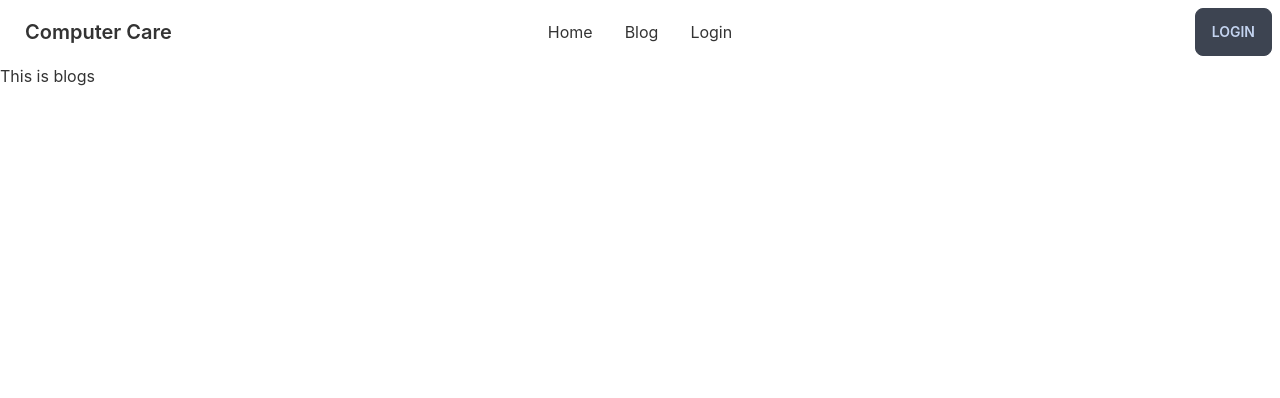
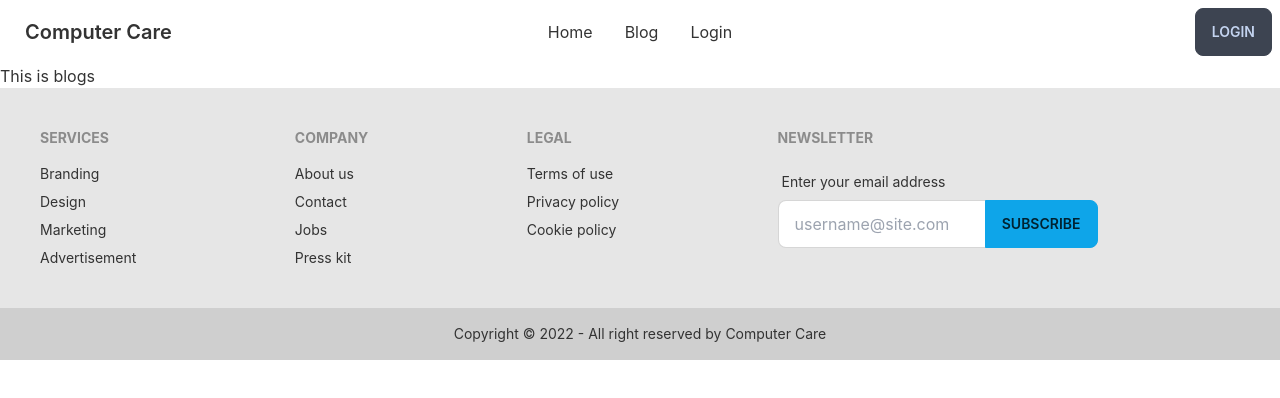
Before and after one commit to JahidHasanPintu/computer-care-client, a React (Create React App) app: page /blog in a window 1280 px wide. Shown: the top 398 px of the page. Built offline with nearby package versions, Linux system fonts and the light colour scheme.

Commit message:
footer added

```diff
--- a/src/App.js
+++ b/src/App.js
@@ -4,6 +4,7 @@ import './App.css';
 import Blog from './Components/Pages/Blog/Blog';
 import Home from './Components/Pages/Home/Home';
 import Login from './Components/Pages/Login/Login';
+import Footer from './Components/Pages/Shared/Footer/Footer';
 import Navbar from './Components/Pages/Shared/Navbar/Navbar';
 
 function App() {
@@ -17,7 +18,7 @@ function App() {
         <Route path="/blog" element={<Blog/>}></Route>
       </Routes>
 
-
+      <Footer></Footer>
     </div>
   );
 }
--- a/src/Components/Pages/Shared/Footer/Footer.js
+++ b/src/Components/Pages/Shared/Footer/Footer.js
@@ -0,0 +1,49 @@
+import React from 'react';
+
+const Footer = () => {
+    return (
+        <div>
+            <footer class="footer p-10 bg-base-200 text-base-content">
+                <div>
+                    <span class="footer-title">Services</span>
+                    <a class="link link-hover">Branding</a>
+                    <a class="link link-hover">Design</a>
+                    <a class="link link-hover">Marketing</a>
+                    <a class="link link-hover">Advertisement</a>
+                </div>
+                <div>
+                    <span class="footer-title">Company</span>
+                    <a class="link link-hover">About us</a>
+                    <a class="link link-hover">Contact</a>
+                    <a class="link link-hover">Jobs</a>
+                    <a class="link link-hover">Press kit</a>
+                </div>
+                <div>
+                    <span class="footer-title">Legal</span>
+                    <a class="link link-hover">Terms of use</a>
+                    <a class="link link-hover">Privacy policy</a>
+                    <a class="link link-hover">Cookie policy</a>
+                </div>
+                <div>
+                    <span class="footer-title">Newsletter</span>
+                    <div class="form-control w-80">
+                    <label class="label">
+                        <span class="label-text">Enter your email address</span>
+                    </label>
+                    <div class="relative">
+                        <input type="text" placeholder="username@site.com" class="input input-bordered w-full pr-16" />
+                        <button class="btn btn-primary absolute top-0 right-0 rounded-l-none">Subscribe</button>
+                    </div>
+                    </div>
+                </div>
+                </footer>
+                <footer class="footer footer-center p-4 bg-base-300 text-base-content">
+                <div>
+                    <p>Copyright © 2022 - All right reserved by Computer Care</p>
+                </div>
+                </footer>
+        </div>
+    );
+};
+
+export default Footer;
```
